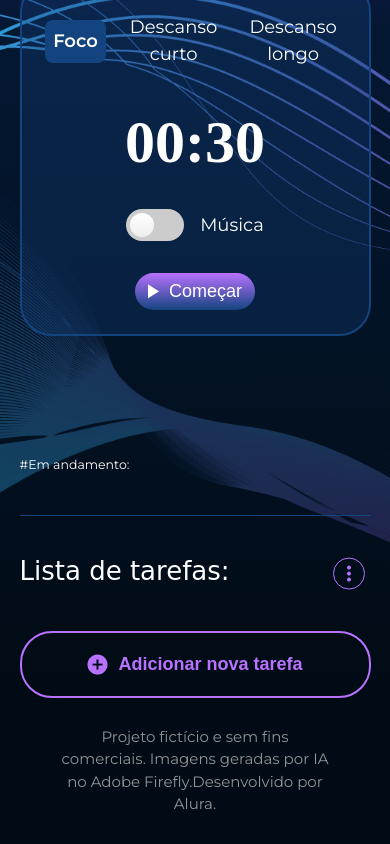
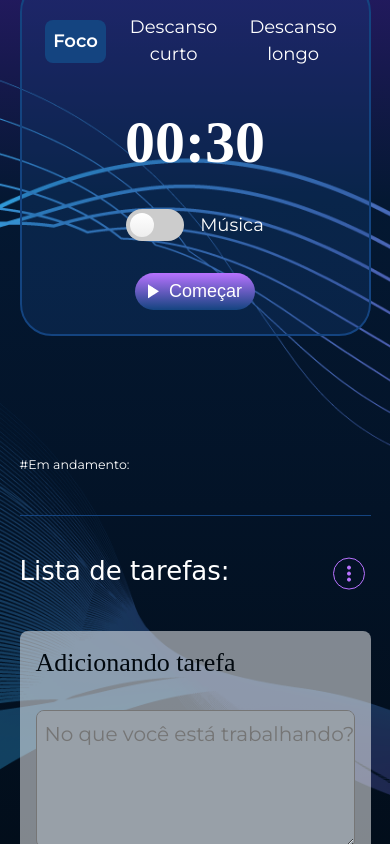
Before and after one commit to fabricio-hunt/fokus-local-storage-alura, a plain HTML site: page fokus-local-storage-main/index.html in a window 390 px wide. Both pictures are taken after a click on the button "Adicionar nova tarefa". Shown: the part 738-1582 px from the top of the page. Drawn offline with nearby package versions, Linux system fonts and the light colour scheme; files whose address does not match are found by name; a web font is replaced by a local one.

Commit message:
exibição de formuláio para adicionar nova tarefa

```diff
--- a/fokus-local-storage-main/index.html
+++ b/fokus-local-storage-main/index.html
@@ -19,7 +19,7 @@
     <script src="./script-crud.js" defer></script>
 </head>
 
-<body>    <!--teste commit-->
+<body>
     <main class="app">
         <header class="app__header">
             <figure class="app__logo-figure">
--- a/fokus-local-storage-main/script-crud.js
+++ b/fokus-local-storage-main/script-crud.js
@@ -0,0 +1,11 @@
+/*  new features:
+
+exibição de formuláio para adicionar nova tarefa
+
+*/
+const btnAdicionarTarefa =  document.querySelector('.app__button--add-task');
+const formAdicionarTarefa =  document.querySelector('.app__form-add-task.hidden');
+
+btnAdicionarTarefa.addEventListener('click', () => {
+    formAdicionarTarefa.classList.toggle('hidden');
+});
```
